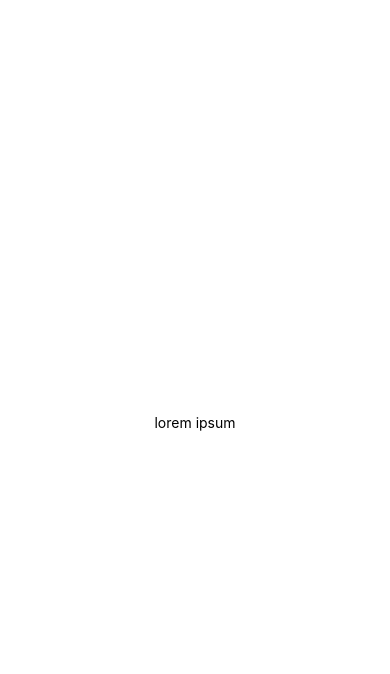
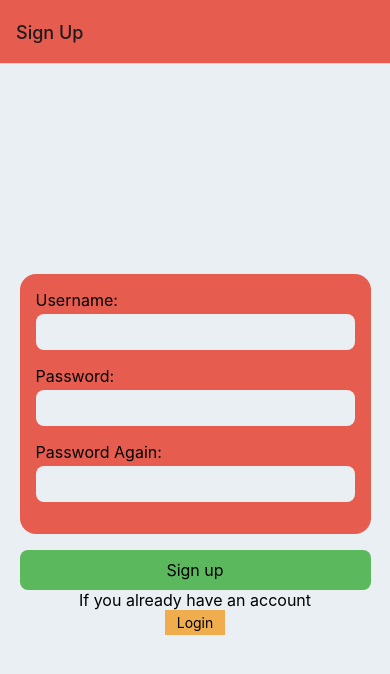
Before and after one commit to Spirolina/vocapp, a React Native app: screen / in a window 390 px wide. Shown: the top 674 px of the page. Built offline with nearby package versions, Linux system fonts and the light colour scheme.

Commit message:
create authentication screens

```diff
--- a/NavApp.js
+++ b/NavApp.js
@@ -1,15 +1,68 @@
+import { NavigationContainer } from '@react-navigation/native'
+import { createNativeStackNavigator } from '@react-navigation/native-stack';
+
 import React, { useContext } from 'react'
 import { Text, StatusBar, View, StyleSheet } from 'react-native'
 import { AuthContext } from './contexts/AuthProvider'
+import { Home } from './screens/Home';
+import { Login } from './screens/Login';
+import { SignUp } from './screens/SignUp';
 
 export const NavApp = () => {
     const auth = useContext(AuthContext)
+  const Stack = createNativeStackNavigator();
+
 
   return (
-<View style={styles.container}>
-        <Text>{auth.info}</Text>
-        <StatusBar style="auto" />
-      </View>  )
+    <NavigationContainer>
+      <Stack.Navigator>
+
+
+        {
+          auth.user ? <>
+            <Stack.Screen
+              name="Home"
+              component={Home}
+              options={{
+                title: 'Home',
+                headerStyle: {
+                  backgroundColor: '#e65c4f',
+                },
+              }}
+
+            />
+
+          </> :
+            <>
+              <Stack.Screen
+                name="Sign Up"
+                component={SignUp}
+                options={{
+                  title: 'Sign Up',
+                  headerStyle: {
+                    backgroundColor: '#e65c4f',
+                  },
+                }}
+              />
+              <Stack.Screen
+                name="Login"
+                component={Login}
+                options={{
+                  title: 'Login',
+                  headerStyle: {
+                    backgroundColor: '#e65c4f',
+                  },
+                }}
+              />
+
+          </>
+
+
+      }
+
+      </Stack.Navigator>
+    </NavigationContainer>
+  );
 }
 
 const styles = StyleSheet.create({
--- a/contexts/AuthProvider.js
+++ b/contexts/AuthProvider.js
@@ -5,8 +5,10 @@ export const AuthContext = createContext();
 export const AuthProvider = ({ children }) => {
   const [user, setUser] = useState(null);
 
+
+
   const value = {
-    info: 'lorem ipsum'
+    user,
   }
   return (
     <AuthContext.Provider value={value}>
--- a/package.json
+++ b/package.json
@@ -9,6 +9,8 @@
     "web": "expo start --web"
   },
   "dependencies": {
+    "@react-navigation/native": "^6.0.13",
+    "@react-navigation/native-stack": "^6.9.0",
     "expo": "~46.0.9",
     "expo-status-bar": "~1.4.0",
     "react": "18.0.0",
--- /dev/null
+++ b/screens/Home.jsx
@@ -0,0 +1,20 @@
+import React from 'react'
+import { View, Text, StyleSheet } from 'react-native'
+
+export const Home = () => {
+  return (
+      <View style={styles.container}>
+          <Text> Home screen</Text>
+    </View>
+  )
+}
+
+
+const styles = StyleSheet.create({
+    container: {
+        flex: 1,
+        alignItems: 'center',
+        justifyContent: 'center',
+        backgroundColor: '#eaeff3'
+    }
+})
--- /dev/null
+++ b/screens/Login.jsx
@@ -0,0 +1,18 @@
+import React from 'react'
+import { View, Text, StyleSheet } from 'react-native'
+
+export const Login = () => {
+  return (
+      <View>
+          <Text> Login </Text>
+    </View>
+  )
+}
+const styles = StyleSheet.create({
+    container: {
+        flex: 1,
+        alignItems: 'center',
+        justifyContent: 'center',
+        backgroundColor: '#eaeff3'
+    }
+})
--- /dev/null
+++ b/screens/SignUp.jsx
@@ -0,0 +1,97 @@
+import React from 'react'
+import { View, Text, StyleSheet, TextInput, TouchableOpacity } from 'react-native'
+
+export const SignUp = () => {
+  return (
+    <View style={styles.container}>
+      <View style={styles.inputContainer}>
+
+        <View style={styles.inputBox}>
+          <Text style={styles.label} >
+            Username:
+          </Text>
+          <TextInput style={styles.input} textContentType="username" />
+        </View>
+
+        <View style={styles.inputBox}>
+          <Text style={styles.label}>
+            Password:
+          </Text>
+          <TextInput style={styles.input}
+            secureTextEntry={true} />
+        </View>
+
+        <View style={styles.inputBox}>
+          <Text style={styles.label}>
+            Password Again:
+          </Text>
+          <TextInput style={styles.input}
+            secureTextEntry={true} />
+        </View>
+
+
+      </View>
+      <TouchableOpacity style={styles.signUpButton}>
+        <Text style={styles.signUpButtonText}> Sign up </Text>
+      </TouchableOpacity>
+      <Text style={styles.myText}>
+        If you already have an account
+      </Text>
+      <TouchableOpacity
+      style={styles.loginButton}
+      >
+        <Text> Login </Text>
+      </TouchableOpacity>
+
+    </View>
+  );
+}
+const styles = StyleSheet.create({
+  container: {
+      flex: 1,
+      alignItems: 'center',
+      justifyContent: 'center',
+      backgroundColor: '#eaeff3'
+  },
+  inputContainer: {
+    width: "90%",
+    padding: 16,
+    backgroundColor: '#e65c4f',
+    borderRadius: 16,
+    elevation: 25,
+  },
+  input: {
+    backgroundColor: "#eaeff3",
+    padding: 8,
+    marginTop: 4,
+    borderRadius: 8,
+    fontSize: 16
+
+  },
+  inputBox: {
+    marginBottom: 16
+  },
+  label: {
+    fontSize: 16
+  },
+  signUpButton: {
+    backgroundColor: "#5cb85c",
+    marginTop: 16,
+    width: "90%",
+    padding: 10,
+    borderRadius: 8
+  },
+  signUpButtonText: {
+    textAlign: 'center',
+    fontSize: 16
+  },
+  myText: {
+    fontSize: 16,
+  },
+  loginButton: {
+    backgroundColor: "#f0ad4e",
+    paddingVertical: 4,
+    paddingHorizontal: 8
+  }
+
+})
```
Also changed, not shown: 1 other file (tests, documents, lock files or other folders).
